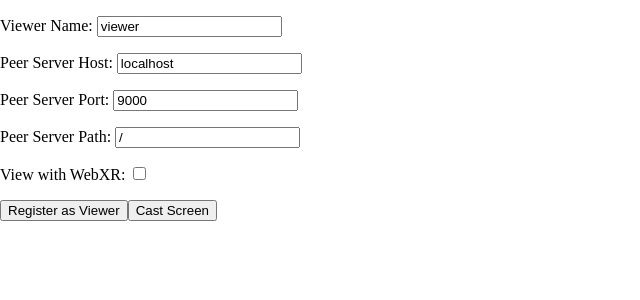
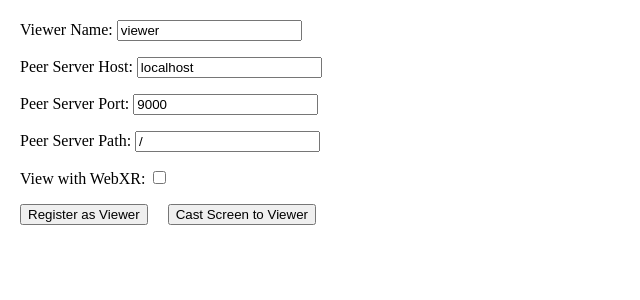
Before and after one commit to DiscreteTom/WebCaster, a Vue app: page / in a window 1280 px wide. Shown: the top 300 px of the page, without its empty margins (0-640 px from the left). Built offline with nearby package versions, Linux system fonts and the light colour scheme.

Commit message:
chore: optimize style

```diff
--- a/src/App.vue
+++ b/src/App.vue
@@ -2,7 +2,7 @@
   <p v-if="errMsg" style="color: red">{{ errMsg }}</p>
 
   <main>
-    <div v-if="role == 'unknown'">
+    <div v-if="role == 'unknown'" style="margin: 20px">
       <p>
         Viewer Name:
         <input v-model="viewerName" />
@@ -24,7 +24,9 @@
         <input type="checkbox" v-model="xr" />
       </p>
       <button @click="register">Register as Viewer</button>
-      <button @click="cast">Cast Screen</button>
+      <button @click="cast" style="margin-left: 20px">
+        Cast Screen to Viewer
+      </button>
     </div>
     <div v-else-if="role == 'viewer'">
       <video
```
